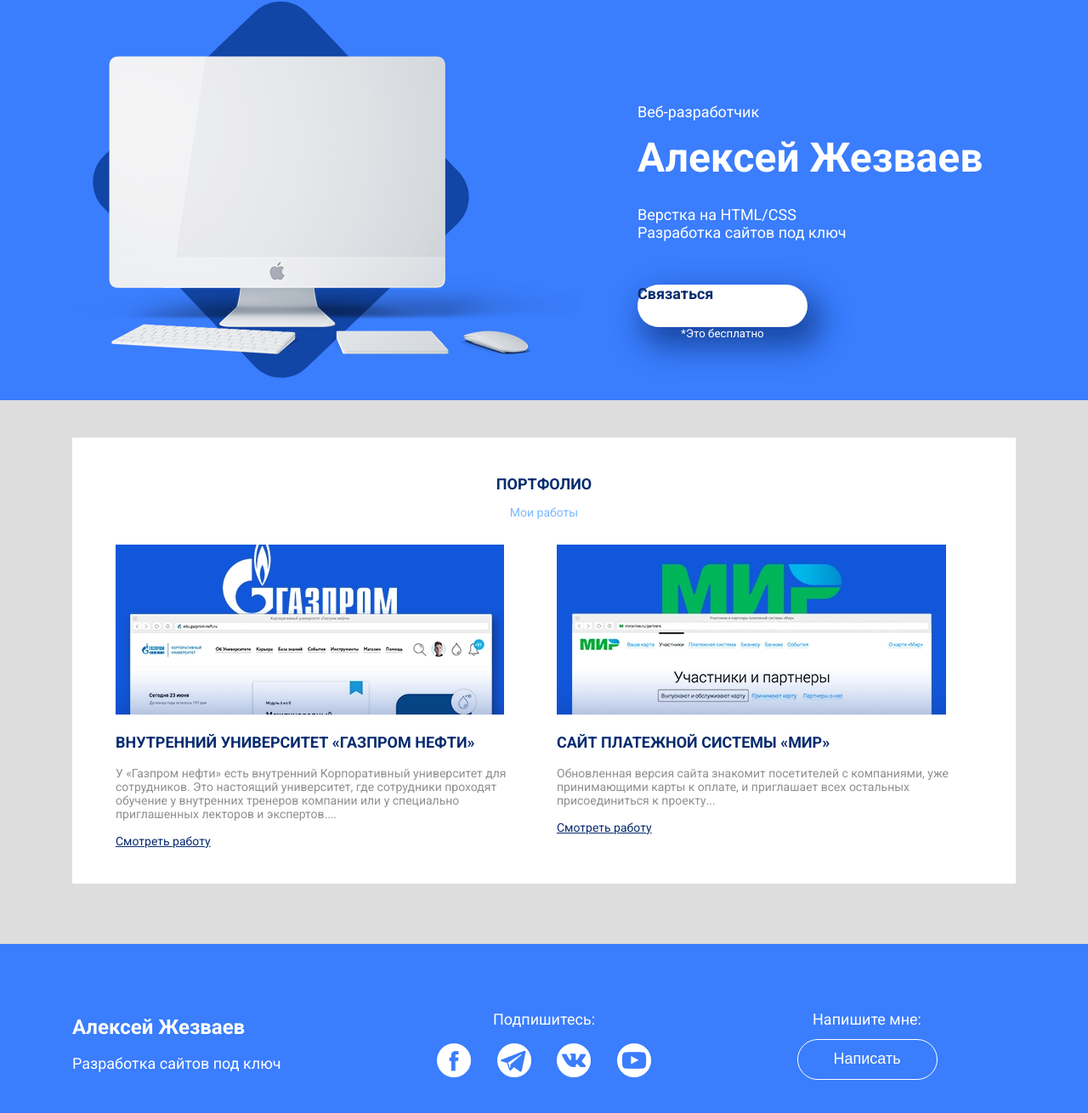
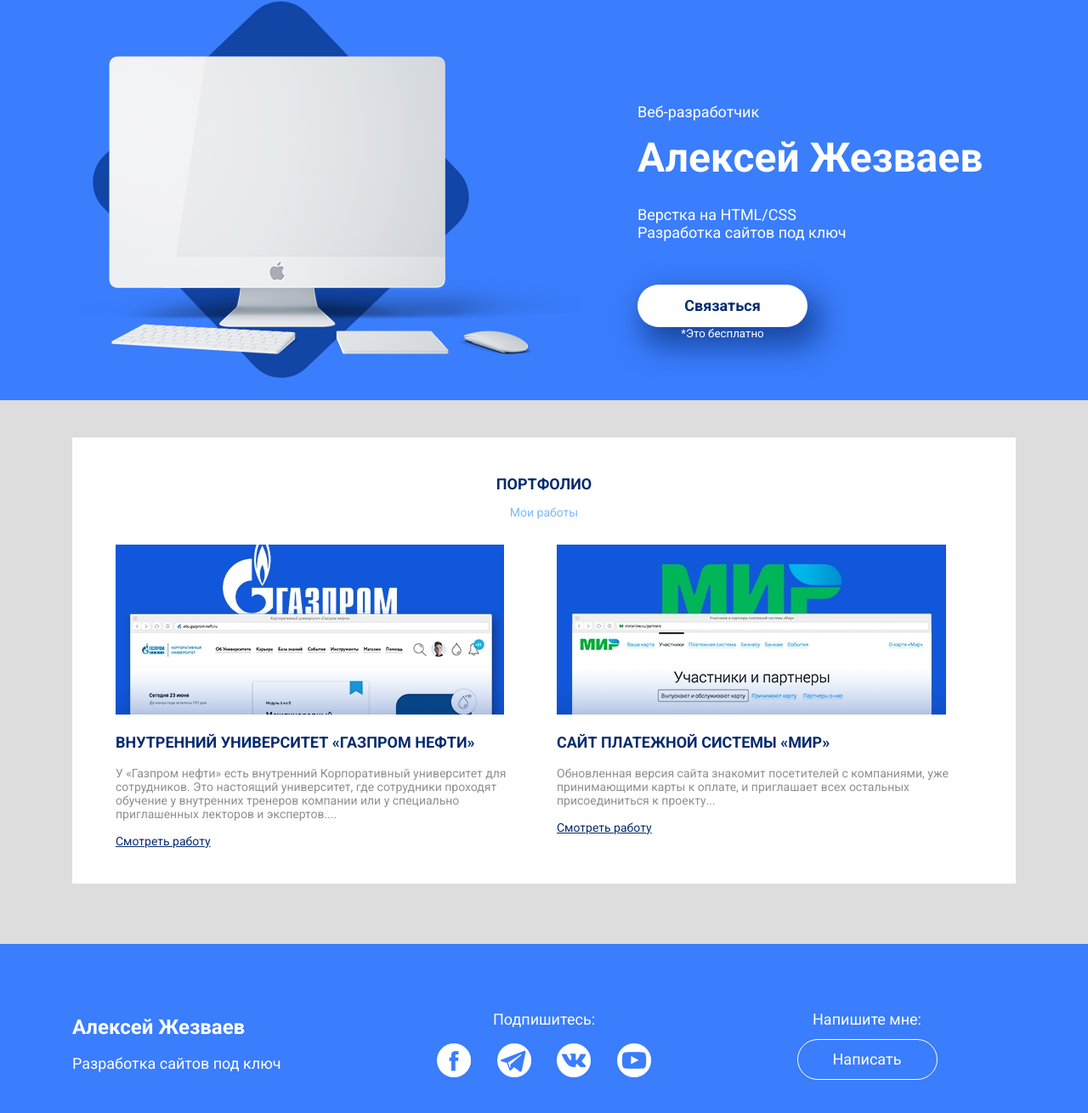
Before and after one commit to webdevaleks/webdevalek.github.io, a plain HTML site: page index.html in a window 1280 px wide. Shown: the part 58-1368 px from the top of the page at 85% size. Drawn offline with Linux system fonts and the light colour scheme.

Commit message:
Add files via upload

```diff
--- a/css/style.css
+++ b/css/style.css
@@ -40,6 +40,8 @@
     color: #072b6f;
     font-size: 18px;
     font-weight: 700;
+    text-align: center;
+    padding-top: 14px;
 
 }
 
@@ -135,12 +137,14 @@
     color: #fff;
     padding: 12px 40px;
     font-size: 18px;
+    text-decoration: none;
 }
 
 @media (max-width: 1200px){
     .header-pretitle{
         padding-top: 60px;
         font-size: 18px;
+ }
 }
 
 @media (max-width: 992px)  {
--- a/index.html
+++ b/index.html
@@ -101,7 +101,7 @@
 				<div class="col-md-4">
 					<div class="footer-cta-block">
 						<p class="footer-cta">Напишите мне:</p>
-						<button class="footer-button">Написать</button>
+						<a href="https://vk.me/aleekhand" class="footer-button">Написать</a>
 					</div>
 
 				</div>
```
